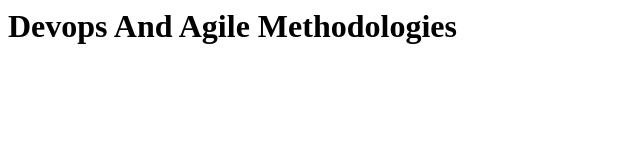
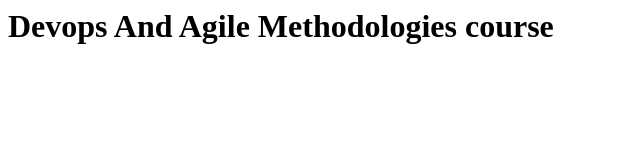
Before and after one commit to Anicia-08/sample_ani, a plain HTML site: page index.html in a window 1280 px wide. Shown: the whole page, without its empty margins (0-640 px from the left). Drawn offline with Linux system fonts and the light colour scheme.

Commit message:
feat:Updated the html file

```diff
--- a/index.html
+++ b/index.html
@@ -3,6 +3,6 @@
         <title>Document</title>
     </head>
     <body>
-        <h1>Devops And Agile Methodologies</h1>
+        <h1>Devops And Agile Methodologies course</h1>
     </body>
 </html>
```
